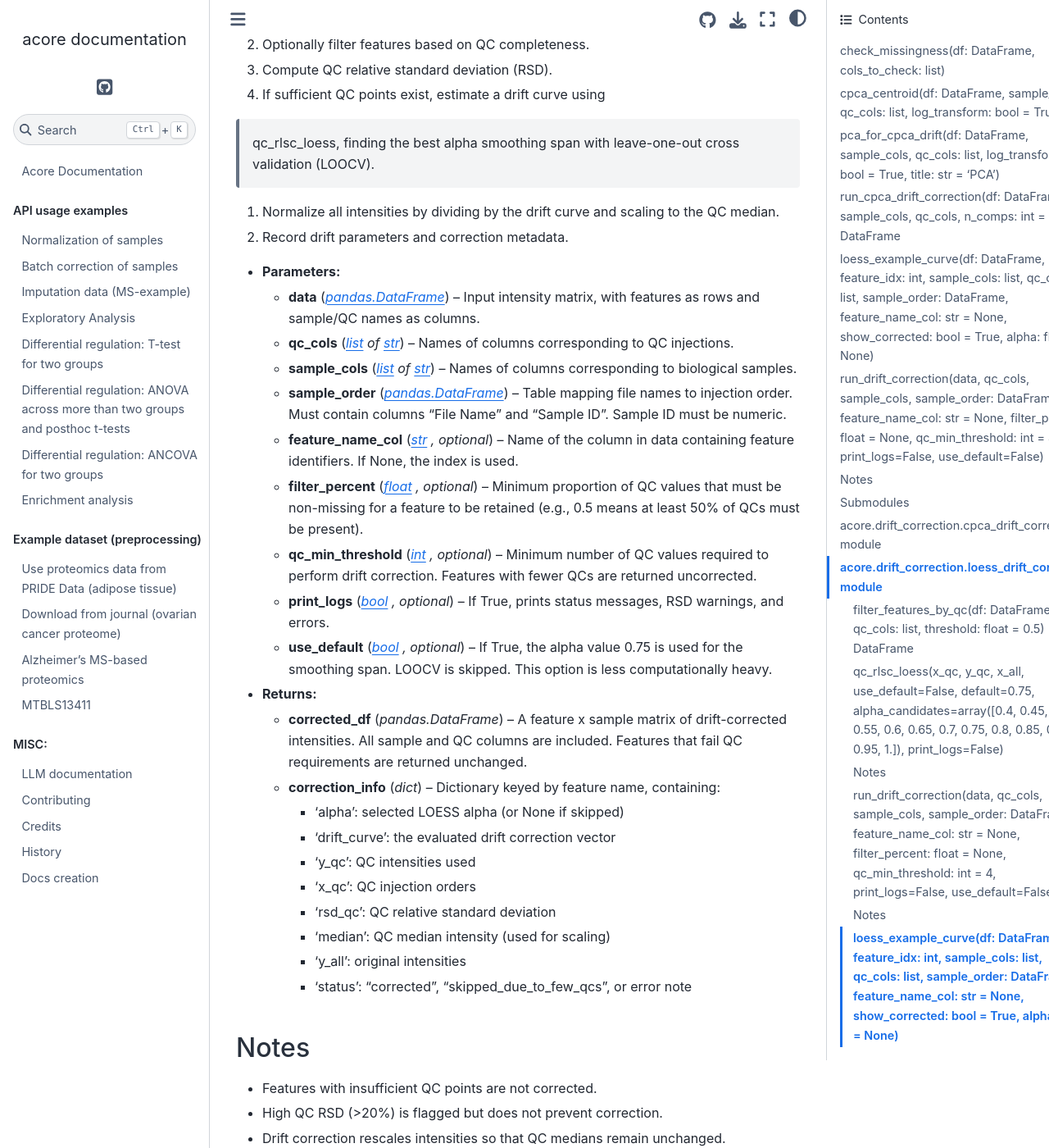
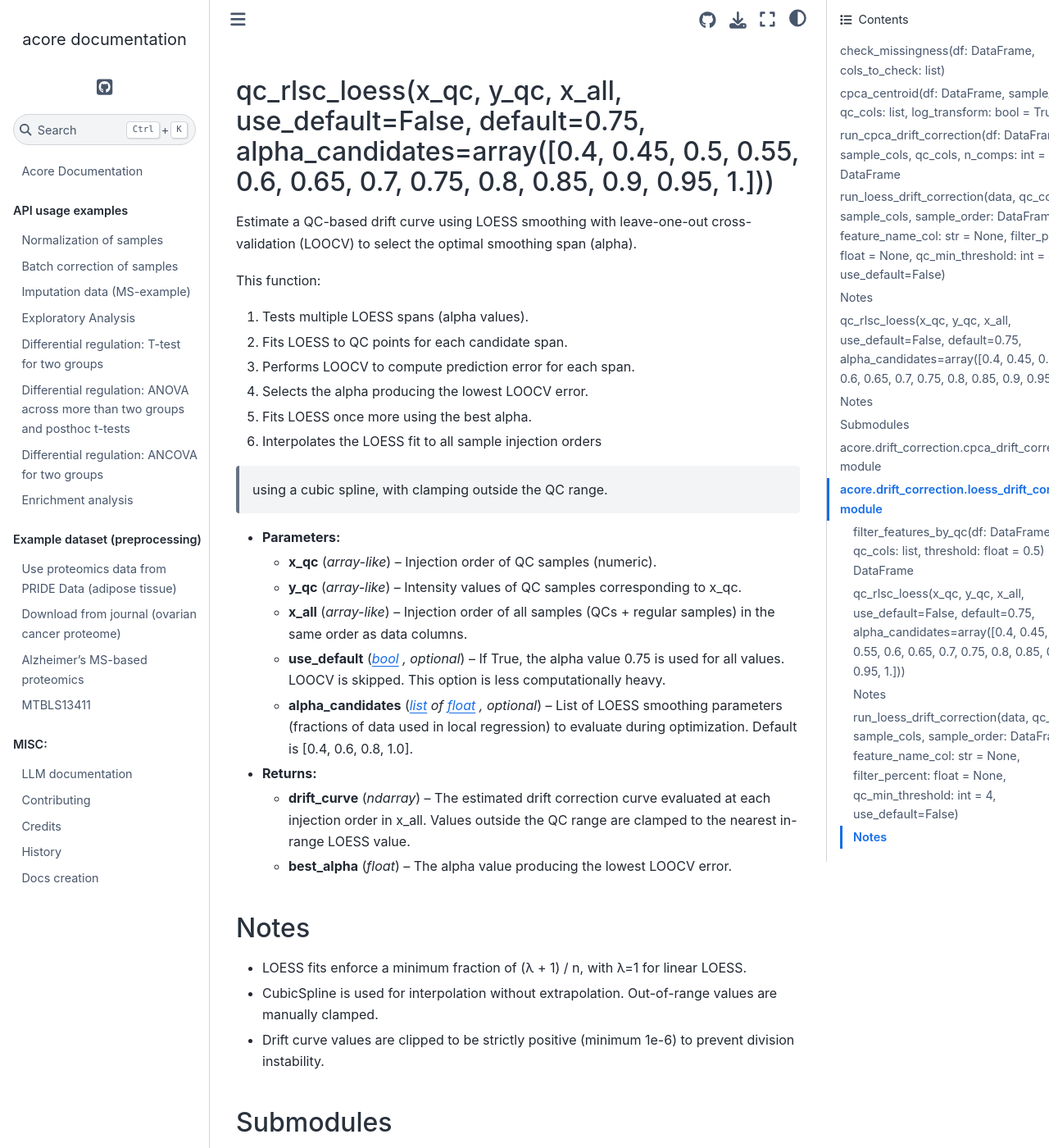
Before and after one commit to Multiomics-Analytics-Group/acore, a Sphinx documentation site: the page built from docs/markdown_ref/acore.drift_correction.md, in a window 1280 px wide and 1400 px high, scrolled down 2728 px. Shown: the whole window at 82% size. Built offline with Sphinx 7.4.7 and the Sphinx Book theme 1.1.4, drawn with Linux system fonts in a browser that asks for light colours; pages that are not in the unit, such as notebooks, are missing from menus; a script that is not in the unit is left out; some of the changed text lies outside the part shown.

Commit message:
docs: update markdown reference

```diff
--- a/docs/markdown_ref/acore.drift_correction.md
+++ b/docs/markdown_ref/acore.drift_correction.md
@@ -16,17 +16,6 @@ This function checks for NAs in the data frame inside some user-provided columns
 
 ### cpca_centroid(df: DataFrame, sample_cols, qc_cols: [list](https://docs.python.org/3/library/stdtypes.html#list), log_transform: [bool](https://docs.python.org/3/library/functions.html#bool) = True)
 
-### pca_for_cpca_drift(df: DataFrame, sample_cols, qc_cols: [list](https://docs.python.org/3/library/stdtypes.html#list), log_transform: [bool](https://docs.python.org/3/library/functions.html#bool) = True, title: [str](https://docs.python.org/3/library/stdtypes.html#str) = 'PCA')
-
-PCA of samples and QC samples.
-
-* **Parameters:**
-  * **df** (*feature matrix with features as rows* *,* *samples as columns*)
-  * **sample_cols** ([*list*](https://docs.python.org/3/library/stdtypes.html#list) *of* *sample column names* *(**all one group* *)* *,*) – or dict {group_name: [col names]} for multiple groups
-  * **qc_cols** ([*list*](https://docs.python.org/3/library/stdtypes.html#list) *of* *QC column names*)
-  * **log_transform** (*apply log1p before scaling*)
-  * **title** (*plot title*)
-
 ### run_cpca_drift_correction(df: DataFrame, sample_cols, qc_cols, n_comps: [int](https://docs.python.org/3/library/functions.html#int) = 1) → DataFrame
 
 Corrects technical drift using Common Principal Components Analysis (CPCA).
@@ -40,33 +29,7 @@ Adapted from [https://github.com/m-baralt/metabolomics_incident_diabetes](https:
 * **Return type:**
   Full drift-corrected DataFrame with metadata columns preserved.
 
-### loess_example_curve(df: DataFrame, feature_idx: [int](https://docs.python.org/3/library/functions.html#int), sample_cols: [list](https://docs.python.org/3/library/stdtypes.html#list), qc_cols: [list](https://docs.python.org/3/library/stdtypes.html#list), sample_order: DataFrame, feature_name_col: [str](https://docs.python.org/3/library/stdtypes.html#str) = None, show_corrected: [bool](https://docs.python.org/3/library/functions.html#bool) = True, alpha: [float](https://docs.python.org/3/library/functions.html#float) = None)
-
-Plot the raw intensities, LOESS drift curve, and optionally the corrected
-intensities for a single feature according to the loess drift correction function.
-Useful for inspecting drift behaviour before running full drift correction.
-
-The drift curve is estimated with the same method used by
-ldc.run_drift_correction: LOESS is fit to the QC points and then
-interpolated across all injection positions via a cubic spline
-(qc_rlsc_loess).
-
-* **Parameters:**
-  * **df** (*pd.DataFrame*) – Feature matrix with features as rows and samples/QCs as columns.
-  * **feature_idx** ([*int*](https://docs.python.org/3/library/functions.html#int)) – Row index of the feature to plot.
-  * **sample_cols** ([*list*](https://docs.python.org/3/library/stdtypes.html#list) *of* [*str*](https://docs.python.org/3/library/stdtypes.html#str)) – Column names of the biological samples.
-  * **qc_cols** ([*list*](https://docs.python.org/3/library/stdtypes.html#list) *of* [*str*](https://docs.python.org/3/library/stdtypes.html#str)) – Column names of the pooled QC samples.
-  * **sample_order** (*pd.DataFrame*) – Injection-order table with columns “File Name” and “Sample ID”
-    (integer run order).
-  * **feature_name_col** ([*str*](https://docs.python.org/3/library/stdtypes.html#str) *,* *optional*) – Column in df containing feature identifiers used in the plot title.
-    If None, the row index is used.
-  * **show_corrected** ([*bool*](https://docs.python.org/3/library/functions.html#bool) *,* *optional*) – If True (default), overlays drift-corrected sample intensities as
-    diamond markers.
-  * **alpha** ([*float*](https://docs.python.org/3/library/functions.html#float) *,* *optional*) – LOESS smoothing span (0 < α ≤ 1). If None (default), the optimal span
-    is selected automatically by leave-one-out cross-validation over
-    α ∈ [0.40, 1.00]. The selected value is shown in the legend.
-
-### run_drift_correction(data, qc_cols, sample_cols, sample_order: DataFrame, feature_name_col: [str](https://docs.python.org/3/library/stdtypes.html#str) = None, filter_percent: [float](https://docs.python.org/3/library/functions.html#float) = None, qc_min_threshold: [int](https://docs.python.org/3/library/functions.html#int) = 4, print_logs=False, use_default=False)
+### run_loess_drift_correction(data, qc_cols, sample_cols, sample_order: DataFrame, feature_name_col: [str](https://docs.python.org/3/library/stdtypes.html#str) = None, filter_percent: [float](https://docs.python.org/3/library/functions.html#float) = None, qc_min_threshold: [int](https://docs.python.org/3/library/functions.html#int) = 4, use_default=False)
 
 Perform QC-based drift correction across multiple features using
 LOESS regression and spline interpolation.
@@ -98,7 +61,6 @@ For each feature:
     must be present).
   * **qc_min_threshold** ([*int*](https://docs.python.org/3/library/functions.html#int) *,* *optional*) – Minimum number of QC values required to perform drift
     correction. Features with fewer QCs are returned uncorrected.
-  * **print_logs** ([*bool*](https://docs.python.org/3/library/functions.html#bool) *,* *optional*) – If True, prints status messages, RSD warnings, and errors.
   * **use_default** ([*bool*](https://docs.python.org/3/library/functions.html#bool) *,* *optional*) – If True, the alpha value 0.75 is used for the smoothing span.
     LOOCV is skipped. This option is less computationally heavy.
 * **Returns:**
@@ -122,6 +84,46 @@ For each feature:
 - Drift correction rescales intensities so that QC medians remain
   unchanged.
 - Sample names in data and sample_order must match exactly.
+
+### qc_rlsc_loess(x_qc, y_qc, x_all, use_default=False, default=0.75, alpha_candidates=array([0.4, 0.45, 0.5, 0.55, 0.6, 0.65, 0.7, 0.75, 0.8, 0.85, 0.9, 0.95, 1.]))
+
+Estimate a QC-based drift curve using LOESS smoothing with
+leave-one-out cross-validation (LOOCV) to select the optimal
+smoothing span (alpha).
+
+This function:
+1. Tests multiple LOESS spans (alpha values).
+2. Fits LOESS to QC points for each candidate span.
+3. Performs LOOCV to compute prediction error for each span.
+4. Selects the alpha producing the lowest LOOCV error.
+5. Fits LOESS once more using the best alpha.
+6. Interpolates the LOESS fit to all sample injection orders
+
+> using a cubic spline, with clamping outside the QC range.
+* **Parameters:**
+  * **x_qc** (*array-like*) – Injection order of QC samples (numeric).
+  * **y_qc** (*array-like*) – Intensity values of QC samples corresponding to x_qc.
+  * **x_all** (*array-like*) – Injection order of all samples (QCs + regular samples) in
+    the same order as data columns.
+  * **use_default** ([*bool*](https://docs.python.org/3/library/functions.html#bool) *,* *optional*) – If True, the alpha value 0.75 is used for all values.
+    LOOCV is skipped. This option is less computationally heavy.
+  * **alpha_candidates** ([*list*](https://docs.python.org/3/library/stdtypes.html#list) *of* [*float*](https://docs.python.org/3/library/functions.html#float) *,* *optional*) – List of LOESS smoothing parameters (fractions of data used
+    in local regression) to evaluate during optimization.
+    Default is [0.4, 0.6, 0.8, 1.0].
+* **Returns:**
+  * **drift_curve** (*ndarray*) – The estimated drift correction curve evaluated at each
+    injection order in x_all. Values outside the QC range
+    are clamped to the nearest in-range LOESS value.
+  * **best_alpha** (*float*) – The alpha value producing the lowest LOOCV error.
+
+### Notes
+
+- LOESS fits enforce a minimum fraction of (λ + 1) / n, with λ=1
+  for linear LOESS.
+- CubicSpline is used for interpolation without extrapolation.
+  Out-of-range values are manually clamped.
+- Drift curve values are clipped to be strictly positive
+  (minimum 1e-6) to prevent division instability.
 
 ## Submodules
 
@@ -154,17 +156,6 @@ Adapted from [https://github.com/m-baralt/metabolomics_incident_diabetes](https:
   * **n_comps** (*number* *of* *common principal components to remove* *(**default 1* *)*)
 * **Return type:**
   Full drift-corrected DataFrame with metadata columns preserved.
-
-### pca_for_cpca_drift(df: DataFrame, sample_cols, qc_cols: [list](https://docs.python.org/3/library/stdtypes.html#list), log_transform: [bool](https://docs.python.org/3/library/functions.html#bool) = True, title: [str](https://docs.python.org/3/library/stdtypes.html#str) = 'PCA')
-
-PCA of samples and QC samples.
-
-* **Parameters:**
-  * **df** (*feature matrix with features as rows* *,* *samples as columns*)
-  * **sample_cols** ([*list*](https://docs.python.org/3/library/stdtypes.html#list) *of* *sample column names* *(**all one group* *)* *,*) – or dict {group_name: [col names]} for multiple groups
-  * **qc_cols** ([*list*](https://docs.python.org/3/library/stdtypes.html#list) *of* *QC column names*)
-  * **log_transform** (*apply log1p before scaling*)
-  * **title** (*plot title*)
 
 ### cpca_centroid(df: DataFrame, sample_cols, qc_cols: [list](https://docs.python.org/3/library/stdtypes.html#list), log_transform: [bool](https://docs.python.org/3/library/functions.html#bool) = True)
 
@@ -208,7 +199,7 @@ ceil(n_qc \* (1 - threshold)), where n_qc is the number of QC columns.
 > print(filtered)
 > # Output: rows with at least 2 valid QC values (since ceil(3 \* (1 - 0.5)) = 2)
 
-### qc_rlsc_loess(x_qc, y_qc, x_all, use_default=False, default=0.75, alpha_candidates=array([0.4, 0.45, 0.5, 0.55, 0.6, 0.65, 0.7, 0.75, 0.8, 0.85, 0.9, 0.95, 1.]), print_logs=False)
+### qc_rlsc_loess(x_qc, y_qc, x_all, use_default=False, default=0.75, alpha_candidates=array([0.4, 0.45, 0.5, 0.55, 0.6, 0.65, 0.7, 0.75, 0.8, 0.85, 0.9, 0.95, 1.]))
 
 Estimate a QC-based drift curve using LOESS smoothing with
 leave-one-out cross-validation (LOOCV) to select the optimal
@@ -233,7 +224,6 @@ This function:
   * **alpha_candidates** ([*list*](https://docs.python.org/3/library/stdtypes.html#list) *of* [*float*](https://docs.python.org/3/library/functions.html#float) *,* *optional*) – List of LOESS smoothing parameters (fractions of data used
     in local regression) to evaluate during optimization.
     Default is [0.4, 0.6, 0.8, 1.0].
-  * **print_logs** ([*bool*](https://docs.python.org/3/library/functions.html#bool) *,* *optional*) – If True, prints diagnostic information during optimization.
 * **Returns:**
   * **drift_curve** (*ndarray*) – The estimated drift correction curve evaluated at each
     injection order in x_all. Values outside the QC range
@@ -249,7 +239,7 @@ This function:
 - Drift curve values are clipped to be strictly positive
   (minimum 1e-6) to prevent division instability.
 
-### run_drift_correction(data, qc_cols, sample_cols, sample_order: DataFrame, feature_name_col: [str](https://docs.python.org/3/library/stdtypes.html#str) = None, filter_percent: [float](https://docs.python.org/3/library/functions.html#float) = None, qc_min_threshold: [int](https://docs.python.org/3/library/functions.html#int) = 4, print_logs=False, use_default=False)
+### run_loess_drift_correction(data, qc_cols, sample_cols, sample_order: DataFrame, feature_name_col: [str](https://docs.python.org/3/library/stdtypes.html#str) = None, filter_percent: [float](https://docs.python.org/3/library/functions.html#float) = None, qc_min_threshold: [int](https://docs.python.org/3/library/functions.html#int) = 4, use_default=False)
 
 Perform QC-based drift correction across multiple features using
 LOESS regression and spline interpolation.
@@ -281,7 +271,6 @@ For each feature:
     must be present).
   * **qc_min_threshold** ([*int*](https://docs.python.org/3/library/functions.html#int) *,* *optional*) – Minimum number of QC values required to perform drift
     correction. Features with fewer QCs are returned uncorrected.
-  * **print_logs** ([*bool*](https://docs.python.org/3/library/functions.html#bool) *,* *optional*) – If True, prints status messages, RSD warnings, and errors.
   * **use_default** ([*bool*](https://docs.python.org/3/library/functions.html#bool) *,* *optional*) – If True, the alpha value 0.75 is used for the smoothing span.
     LOOCV is skipped. This option is less computationally heavy.
 * **Returns:**
@@ -305,29 +294,3 @@ For each feature:
 - Drift correction rescales intensities so that QC medians remain
   unchanged.
 - Sample names in data and sample_order must match exactly.
-
-### loess_example_curve(df: DataFrame, feature_idx: [int](https://docs.python.org/3/library/functions.html#int), sample_cols: [list](https://docs.python.org/3/library/stdtypes.html#list), qc_cols: [list](https://docs.python.org/3/library/stdtypes.html#list), sample_order: DataFrame, feature_name_col: [str](https://docs.python.org/3/library/stdtypes.html#str) = None, show_corrected: [bool](https://docs.python.org/3/library/functions.html#bool) = True, alpha: [float](https://docs.python.org/3/library/functions.html#float) = None)
-
-Plot the raw intensities, LOESS drift curve, and optionally the corrected
-intensities for a single feature according to the loess drift correction function.
-Useful for inspecting drift behaviour before running full drift correction.
-
-The drift curve is estimated with the same method used by
-ldc.run_drift_correction: LOESS is fit to the QC points and then
-interpolated across all injection positions via a cubic spline
-(qc_rlsc_loess).
-
-* **Parameters:**
-  * **df** (*pd.DataFrame*) – Feature matrix with features as rows and samples/QCs as columns.
-  * **feature_idx** ([*int*](https://docs.python.org/3/library/functions.html#int)) – Row index of the feature to plot.
-  * **sample_cols** ([*list*](https://docs.python.org/3/library/stdtypes.html#list) *of* [*str*](https://docs.python.org/3/library/stdtypes.html#str)) – Column names of the biological samples.
-  * **qc_cols** ([*list*](https://docs.python.org/3/library/stdtypes.html#list) *of* [*str*](https://docs.python.org/3/library/stdtypes.html#str)) – Column names of the pooled QC samples.
-  * **sample_order** (*pd.DataFrame*) – Injection-order table with columns “File Name” and “Sample ID”
-    (integer run order).
-  * **feature_name_col** ([*str*](https://docs.python.org/3/library/stdtypes.html#str) *,* *optional*) – Column in df containing feature identifiers used in the plot title.
-    If None, the row index is used.
-  * **show_corrected** ([*bool*](https://docs.python.org/3/library/functions.html#bool) *,* *optional*) – If True (default), overlays drift-corrected sample intensities as
-    diamond markers.
-  * **alpha** ([*float*](https://docs.python.org/3/library/functions.html#float) *,* *optional*) – LOESS smoothing span (0 < α ≤ 1). If None (default), the optimal span
-    is selected automatically by leave-one-out cross-validation over
-    α ∈ [0.40, 1.00]. The selected value is shown in the legend.
```
Also changed, not shown: docs/markdown_ref/acore.md (+3 -6 lines), docs/markdown_ref/modules.md (+2 -3 lines).
